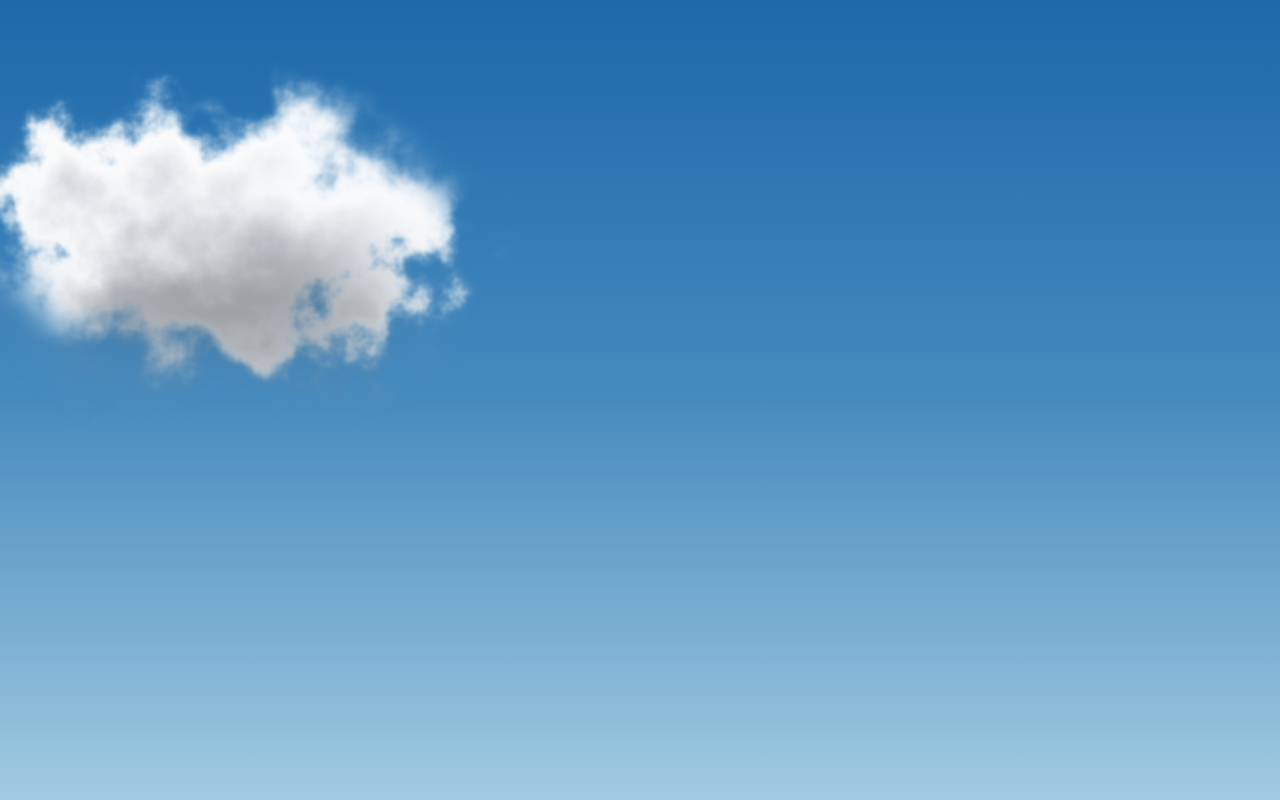
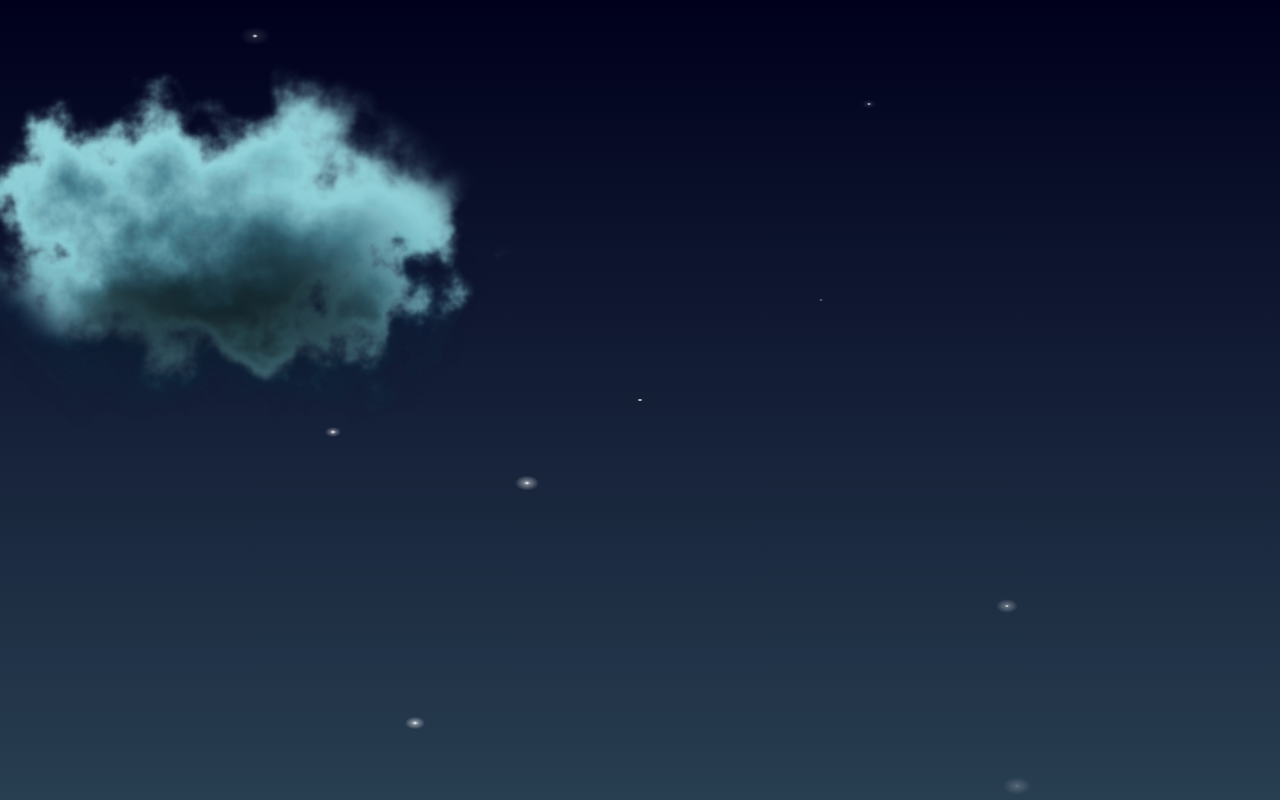
Before and after one commit to Carmen-Dominguez/Cloud-Simulator, a React (Create React App) app: page / in a window 1280 px wide. Built offline with nearby package versions, Linux system fonts and the light colour scheme.

Commit message:
random star generation

```diff
--- a/src/components/App/index.tsx
+++ b/src/components/App/index.tsx
@@ -4,8 +4,8 @@ import { Sky } from "../Sky";
 
 export default function App() {
   return (
-    <Sky time={"day"}>
-      <Cloud seedNumber={7} numOctaves={5} time={"day"} />
+    <Sky time={"night"}>
+      <Cloud seedNumber={7} numOctaves={5} time={"night"} />
     </Sky>
   );
 }
--- a/src/components/Sky/Sky.module.scss
+++ b/src/components/Sky/Sky.module.scss
@@ -13,6 +13,38 @@ body {
 }
 
 .night {
-  background: linear-gradient(to top, #283e51, #00001c);
+  @function polarity() {
+    $value: random(2);
+
+    @if $value == 1 {
+      @return "-";
+    }
+    @return "";
+  }
+
+  @function star-position($n) {
+    $value: "center center";
+    @for $i from 2 through $n {
+      $value: "#{$value}, #{polarity()}#{random(500)}px #{polarity()}#{random(500)}px";
+    }
+
+    @return unquote($value);
+  }
+
+  @function star($n) {
+    $value: "radial-gradient(white,rgba(255, 255, 255, 0.3) 2px,transparent 1px)";
+    @for $i from 2 through $n {
+      $value: "#{$value}, radial-gradient(white,rgba(255, 255, 255, 0.#{random(4)}) #{random(4)}px,transparent #{random(15)}px)";
+    }
+
+    $value: "#{$value}, linear-gradient(to top, #283e51, #00001c)";
+
+    @return unquote($value);
+  }
+
   height: 100vh;
+  background-image: star(12);
+  background-position: star-position(12);
+  background-size: 100%;
+  background-repeat: no-repeat;
 }
```
